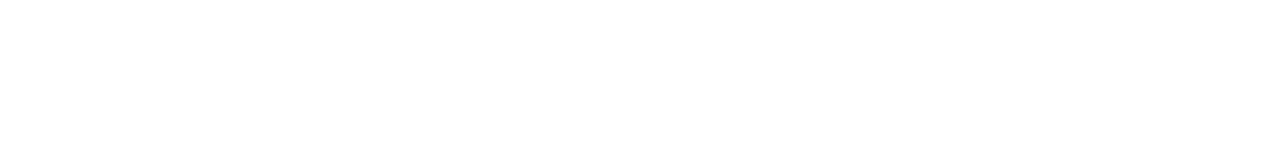
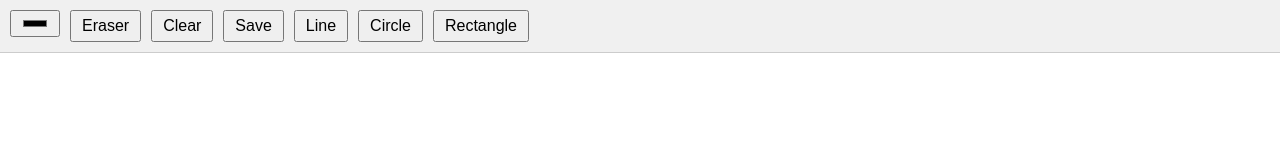
Before and after one commit to Masralai/whiteboard, a plain HTML site: page index.html in a window 1280 px wide. Drawn offline with Linux system fonts and the light colour scheme.

Commit message:
css changes

```diff
--- a/index.html
+++ b/index.html
@@ -9,7 +9,21 @@
 
 <body>
 
+    <div id="toolbar">
+        <input type="color" id="colorPicker" value="#000000">
+        <button id="eraser">Eraser</button>
+        <button id="clearCanvas">Clear</button>
+        <button id="saveImage">Save</button>
+        <button id="drawLine">Line</button>
+        <button id="drawCircle">Circle</button>
+        <button id="drawRect">Rectangle</button>
+    </div>
     <canvas id="whiteboard"></canvas>
+
+
+
+
+
     <script src="script.js" type = "text/javascript"></script>
 </body>
 </html>
--- a/style.css
+++ b/style.css
@@ -5,3 +5,31 @@ body {
 canvas {
     display: block;
 }
+
+body {
+    margin: 0;
+    display: flex;
+    flex-direction: column;
+}
+
+#toolbar {
+    background-color: #f0f0f0;
+    padding: 10px;
+    display: flex;
+    gap: 10px;
+    border-bottom: 1px solid #ccc;
+    z-index: 10;
+}
+
+button, input[type="color"] {
+    padding: 5px 10px;
+    font-size: 16px;
+    cursor: pointer;
+}
+
+#whiteboard {
+    display: block;
+    position: relative;
+    width: 100%;
+    height: calc(100vh - 50px); /* Subtract the toolbar height */
+}
```
